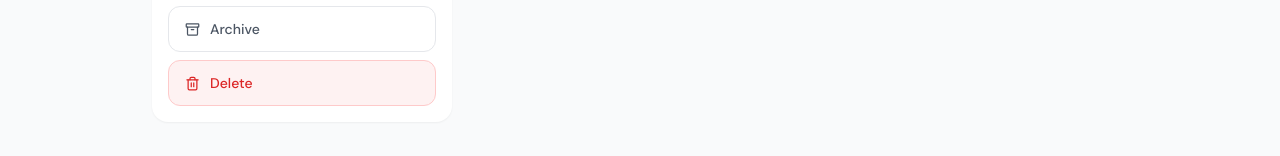
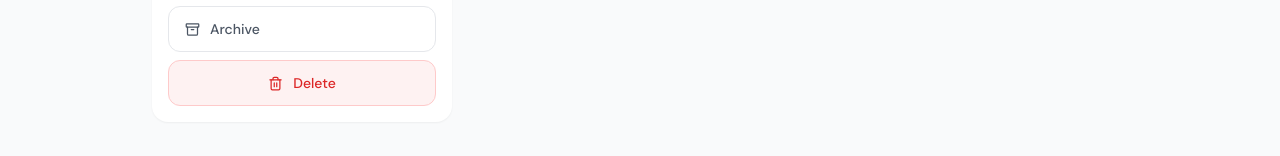
Before and after one commit to somytv1971-hue/Assignment-7-f, a Next.js app: page /friends/1 in a window 1280 px wide. Shown: the part 633-789 px from the top of the page. Built offline with nearby package versions, Linux system fonts and the light colour scheme.

Commit message:
after editing the friend component

```diff
--- a/app/friends/[id]/page.jsx
+++ b/app/friends/[id]/page.jsx
@@ -92,7 +92,7 @@ export default function FriendDetailPage() {
               <button className="w-full flex items-center gap-2.5 px-4 py-3 rounded-xl border border-gray-200 text-gray-600 hover:bg-gray-50 transition-colors text-sm font-medium">
                 <Archive size={15} /> Archive
               </button>
-              <button className="w-full flex items-center gap-2.5 px-4 py-3 rounded-xl border border-red-200 text-red-600 bg-red-50 hover:bg-red-100 transition-colors text-sm font-medium">
+              <button className="w-full flex justify-center items-center gap-2.5 px-4 py-3 rounded-xl border border-red-200 text-red-600 bg-red-50 hover:bg-red-100 transition-colors text-sm font-medium">
                 <Trash2 size={15} /> Delete
               </button>
             </div>
```
